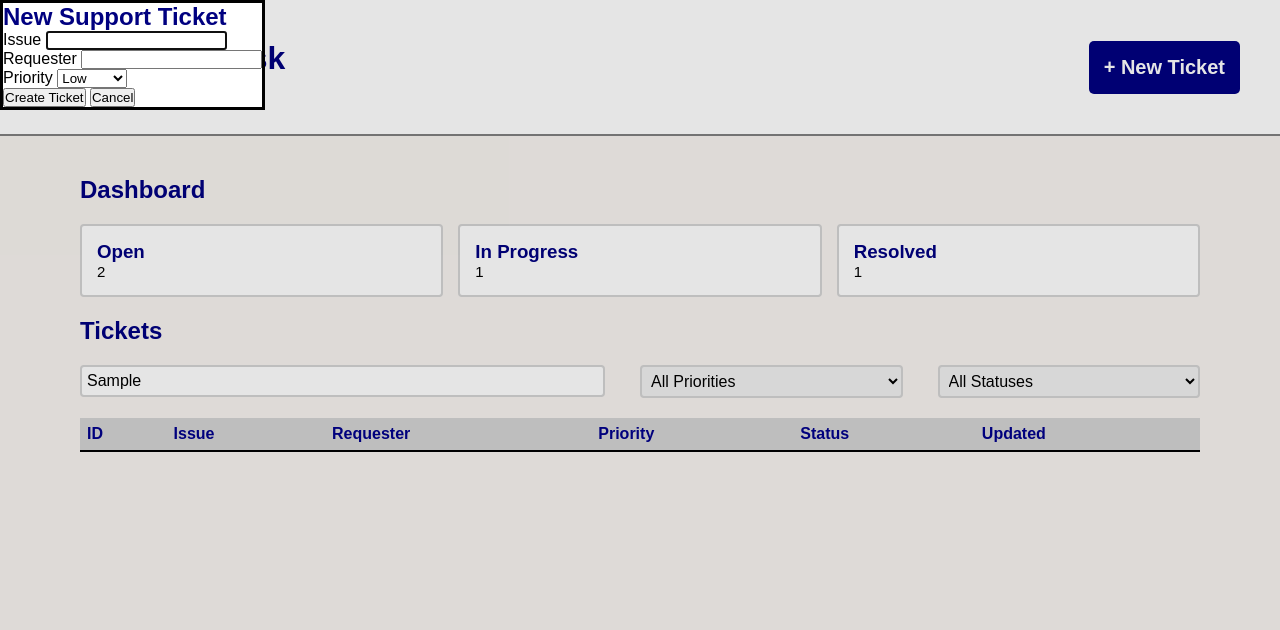
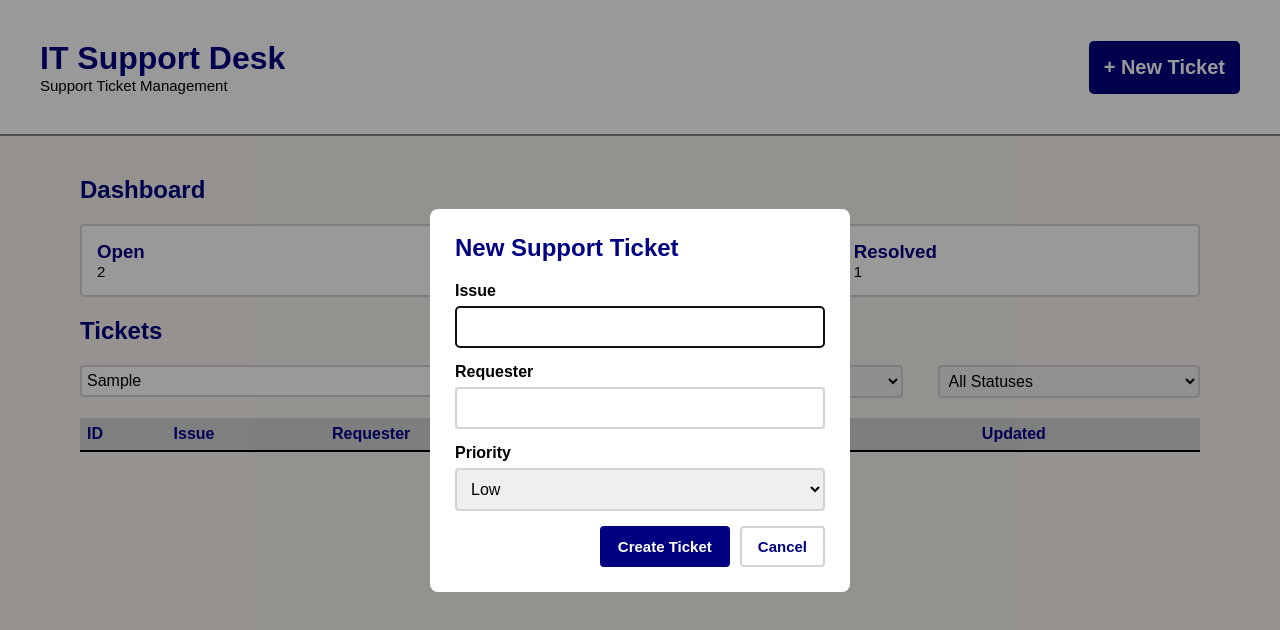
Before and after one commit to rnolan208/IT_Support_Desk, a plain HTML site: page index.html in a window 1280 px wide. Both pictures are taken after typing "Sample" into the empty fields and a click on the button "+ New Ticket". Drawn offline with Linux system fonts and the light colour scheme.

Commit message:
new Ticket styling, and 'Dashboard-updates'

```diff
--- a/css/styles.css
+++ b/css/styles.css
@@ -117,3 +117,70 @@ td {
 tbody tr:hover {
     background-color: lightsteelblue;
 }
+
+
+dialog {
+    width: 420px;
+    margin: auto;
+    padding: 0;
+    border: none;
+    border-radius: 8px;
+}
+
+dialog::backdrop {
+    background: rgba(0, 0, 0, 0.4);
+}
+
+#new-ticket-form {
+    padding: 25px;
+}
+
+#new-ticket-form h2 {
+    margin-bottom: 20px;
+}
+
+#new-ticket-form > div {
+    margin-bottom: 15px;
+}
+
+#new-ticket-form label {
+    display: block;
+    margin-bottom: 6px;
+    font-weight: bold;
+}
+
+#new-ticket-form input,
+#new-ticket-form select {
+    width: 100%;
+    padding: 10px;
+    border: 2px solid lightgrey;
+    border-radius: 4px;
+    font-size: 16px;
+}
+
+#new-ticket-form > div:last-child {
+    display: flex;
+    justify-content: flex-end;
+    gap: 10px;
+    margin-bottom: 0;
+}
+
+#new-ticket-form button {
+    padding: 10px 16px;
+    border-radius: 4px;
+    font-size: 15px;
+    font-weight: bold;
+    cursor: pointer;
+}
+
+#cancel-ticket {
+    background-color: white;
+    color: navy;
+    border: 2px solid lightgrey;
+}
+
+#new-ticket-form button[type="submit"] {
+    background-color: navy;
+    color: white;
+    border: 2px solid navy;
+}
--- a/js/app.js
+++ b/js/app.js
@@ -83,6 +83,8 @@ const cardsProgress = document.getElementById("progress-card");
 const cardsResolved = document.getElementById("resolved-card");
 
 
+function updateDashboard() {
+
 const openTickets = supportTickets.filter(function (ticket) {
     return ticket.status === "Open"
 });
@@ -100,6 +102,9 @@ const resolvedTickets = supportTickets.filter(function (ticket) {
 });
 
 cardsResolved.textContent = resolvedTickets.length;
+
+}
+
 
 const searchInput = document.getElementById("search");
 
@@ -186,6 +191,9 @@ newTicketForm.addEventListener("submit", function (event) {
     applyFilters();
     newTicketForm.reset();
     newTicketDialog.close();
+    updateDashboard();
 });
 
 applyFilters();
+
+updateDashboard();
```
